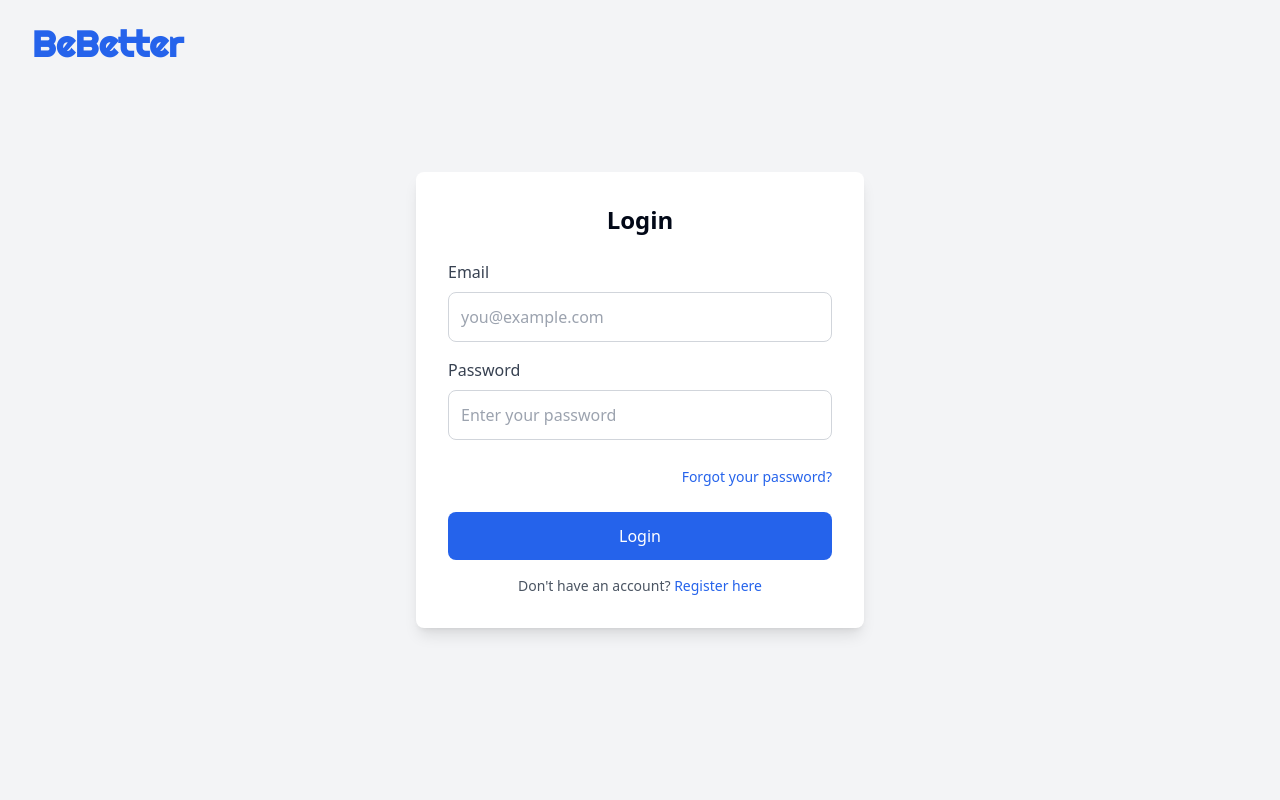
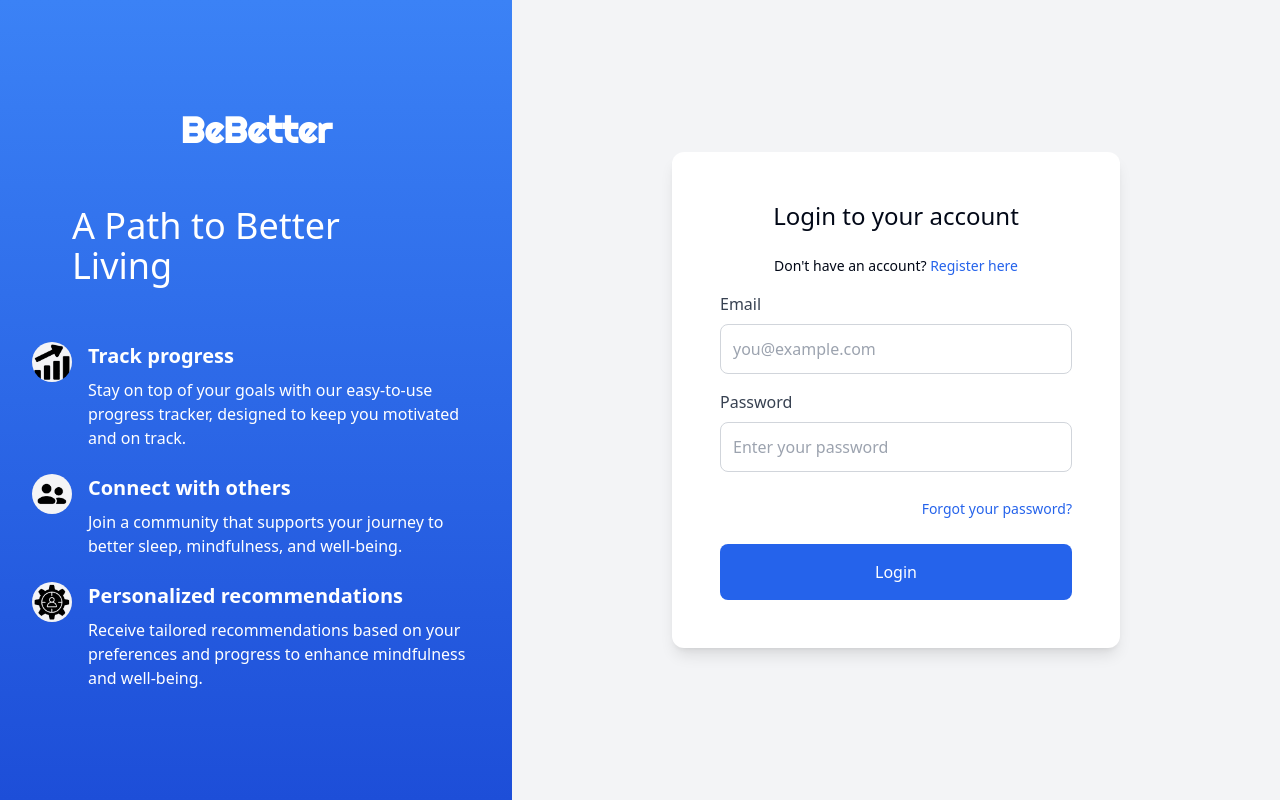
Before and after one commit to gabrielmeb/PRJ666, a Next.js app in the folder frontend/: page /login in a window 1280 px wide. Built offline with nearby package versions, Linux system fonts and the light colour scheme.

Commit message:
login / register ui changes

```diff
--- a/frontend/src/pages/login.js
+++ b/frontend/src/pages/login.js
@@ -1,4 +1,5 @@
 import React from "react";
+import Link from "next/link";
 import { useForm } from "react-hook-form";
 import axios from "axios";
 import { toast, ToastContainer } from "react-toastify";
@@ -21,18 +22,67 @@ const Login = () => {
   };
 
   return (
-    <div className="min-h-screen bg-gray-100">
-      {/* Logo */}
-      <div className="absolute top-6 left-8">
-        <h1 className="text-4xl font-bold text-blue-600" style={{ fontFamily: "'Righteous', cursive" }}>
+    <div className="min-h-screen flex">
+  {/* Left Side: Message Section */}
+  <div className="w-2/5 bg-gradient-to-b from-blue-500 to-blue-700 text-white p-8 flex flex-col justify-center items-center">
+  <h1 className="text-4xl font-bold mb-4" style={{ fontFamily: "'Righteous', cursive" }}>
           BeBetter
         </h1>
-      </div>
 
-      {/* Login */}
-      <div className="min-h-screen flex items-center justify-center">
-        <div className="bg-white p-8 rounded-lg shadow-lg w-full max-w-md">
-          <h2 className="text-2xl font-bold mb-6 text-center">Login</h2>
+  <h1 className="text-4xl mb-4 p-10">A Path to Better Living</h1>
+
+  <ul className="space-y-6">
+  <li className="flex items-start space-x-4">
+    <img
+      src="/images/graph.png"
+      alt="Track Progress Icon"
+      className="w-10 h-10 rounded-full"
+    />
+    <div>
+      <h3 className="font-semibold text-xl">Track progress</h3>
+      <p className="text-md mt-2">Stay on top of your goals with our easy-to-use progress tracker, designed to keep you motivated and on track.</p>
+    </div>
+  </li>
+
+  <li className="flex items-start space-x-4">
+    <img
+      src="/images/friend.png"
+      alt="Connect with Others Icon"
+      className="w-10 h-10 rounded-full"
+    />
+    <div>
+      <h3 className="font-semibold text-xl">Connect with others</h3>
+      <p className="text-md mt-2">Join a community that supports your journey to better sleep, mindfulness, and well-being.</p>
+    </div>
+  </li>
+
+  <li className="flex items-start space-x-4">
+    <img
+      src="/images/personalization.png"
+      alt="Personalized Recommendations Icon"
+      className="w-10 h-10 rounded-full"
+    />
+    <div>
+      <h3 className="font-semibold text-xl">Personalized recommendations</h3>
+      <p className="text-md mt-2">Receive tailored recommendations based on your preferences and progress to enhance mindfulness and well-being.</p>
+    </div>
+  </li>
+</ul>
+
+</div>
+
+      {/* Right Side: Login Form Section */}
+      <div className="w-3/5 flex items-center justify-center bg-gray-100 p-8">
+        <div className="bg-white p-12 rounded-xl shadow-lg w-full max-w-md">
+          <h2 className="text-2xl mb-6 text-center">Login to your account</h2>
+
+          <p className="text-center mb-4 text-sm">
+            <span>Don't have an account? </span>
+            <Link href="/register" className="text-blue-600 hover:underline">
+              Register here
+            </Link>
+          </p>
+
           <form onSubmit={handleSubmit(onSubmit)}>
             {/* Email */}
             <div className="mb-4">
@@ -93,21 +143,10 @@ const Login = () => {
             {/* Submit Button */}
             <button
               type="submit"
-              className="w-full bg-blue-600 text-white p-3 rounded-lg font-medium hover:bg-blue-700 transition duration-200 focus:outline-none focus:ring-2 focus:ring-blue-500 focus:ring-offset-2"
+              className="w-full bg-blue-600 text-white p-4 rounded-lg font-medium hover:bg-blue-700 transition duration-200 focus:outline-none focus:ring-2 focus:ring-blue-500 focus:ring-offset-2"
             >
               Login
             </button>
-
-            {/* Register Link */}
-            <div className="mt-4 text-center text-sm text-gray-600">
-              Don't have an account?{" "}
-              <a
-                href="/register"
-                className="text-blue-600 hover:text-blue-700 font-medium"
-              >
-                Register here
-              </a>
-            </div>
           </form>
 
           {/* Toast */}
--- a/frontend/src/pages/register.js
+++ b/frontend/src/pages/register.js
@@ -1,4 +1,5 @@
 import React from "react";
+import Link from "next/link";
 import { useForm } from "react-hook-form";
 import axios from "axios";
 import { toast, ToastContainer } from "react-toastify";
@@ -21,38 +22,68 @@ const Register = () => {
   };
 
   return (
-    <div className="min-h-screen bg-gray-100">
-      {/* Logo Section */}
-      <div className="absolute top-6 left-8">
-        <h1 className="text-4xl font-bold text-blue-600" style={{ fontFamily: "'Righteous', cursive" }}>
+    <div className="min-h-screen flex">
+  {/* Left Side: Message Section */}
+  <div className="w-2/5 bg-gradient-to-b from-blue-500 to-blue-700 text-white p-8 flex flex-col justify-center items-center">
+  <h1 className="text-4xl font-bold mb-4" style={{ fontFamily: "'Righteous', cursive" }}>
           BeBetter
         </h1>
+
+  <h1 className="text-4xl mb-4 p-10">A Path to Better Living</h1>
+
+  <ul className="space-y-6">
+  <li className="flex items-start space-x-4">
+    <img
+      src="/images/graph.png"
+      alt="Track Progress Icon"
+      className="w-10 h-10 rounded-full"
+    />
+    <div>
+      <h3 className="font-semibold text-xl">Track progress</h3>
+      <p className="text-md mt-2">Stay on top of your goals with our easy-to-use progress tracker, designed to keep you motivated and on track.</p>
+    </div>
+  </li>
+
+  <li className="flex items-start space-x-4">
+    <img
+      src="/images/friend.png"
+      alt="Connect with Others Icon"
+      className="w-10 h-10 rounded-full"
+    />
+    <div>
+      <h3 className="font-semibold text-xl">Connect with others</h3>
+      <p className="text-md mt-2">Join a community that supports your journey to better sleep, mindfulness, and well-being.</p>
+    </div>
+  </li>
+
+  <li className="flex items-start space-x-4">
+    <img
+      src="/images/personalization.png"
+      alt="Personalized Recommendations Icon"
+      className="w-10 h-10 rounded-full"
+    />
+    <div>
+      <h3 className="font-semibold text-xl">Personalized recommendations</h3>
+      <p className="text-md mt-2">Receive tailored recommendations based on your preferences and progress to enhance mindfulness and well-being.</p>
+    </div>
+  </li>
+</ul>
 </div>
 
-      {/* Registration Form */}
-      <div className="min-h-screen flex items-center justify-center">
-        <div className="bg-white p-8 rounded-lg shadow-lg w-full max-w-md">
-          <h2 className="text-2xl font-bold mb-6 text-center">Register</h2>
+  {/* Right Side: Registration Form Section */}
+  <div className="w-3/5 flex items-center justify-center bg-gray-100 p-8">
+    <div className="bg-white p-12 rounded-xl shadow-lg w-full max-w-md">
+      <h2 className="text-2xl mb-6 text-center">Create your account</h2>
+      <p className="text-center mb-4 text-sm">
+            <span>Have a BeBetter account? </span>
+            <Link
+              href="/login"
+              className="text-blue-600 hover:underline"
+            >
+              Log in
+            </Link>
+          </p>
       <form onSubmit={handleSubmit(onSubmit)}>
-            {/* Name */}
-            <div className="mb-4">
-              <label className="block text-gray-700 font-medium mb-2" htmlFor="name">
-                Name
-              </label>
-              <input
-                id="name"
-                type="text"
-                className={`w-full p-3 border ${
-                  errors.name ? "border-red-500" : "border-gray-300"
-                } rounded-lg focus:outline-none focus:ring-2 focus:ring-blue-500`}
-                placeholder="Enter your name"
-                {...register("name", { required: "Name is required." })}
-              />
-              {errors.name && (
-                <p className="text-red-500 text-sm mt-1">{errors.name.message}</p>
-              )}
-            </div>
-
         {/* Email */}
         <div className="mb-4">
           <label className="block text-gray-700 font-medium mb-2" htmlFor="email">
@@ -106,7 +137,7 @@ const Register = () => {
         {/* Submit */}
         <button
           type="submit"
-              className="w-full bg-blue-600 text-white p-3 rounded-lg font-medium hover:bg-blue-700 transition duration-200 focus:outline-none focus:ring-2 focus:ring-blue-500 focus:ring-offset-2"
+          className="w-full bg-blue-600 text-white p-4 rounded-lg font-medium hover:bg-blue-700 transition duration-200 focus:outline-none focus:ring-2 focus:ring-blue-500 focus:ring-offset-2"
         >
           Register
         </button>
```
Lines whose indentation alone changed are shown as unchanged.
